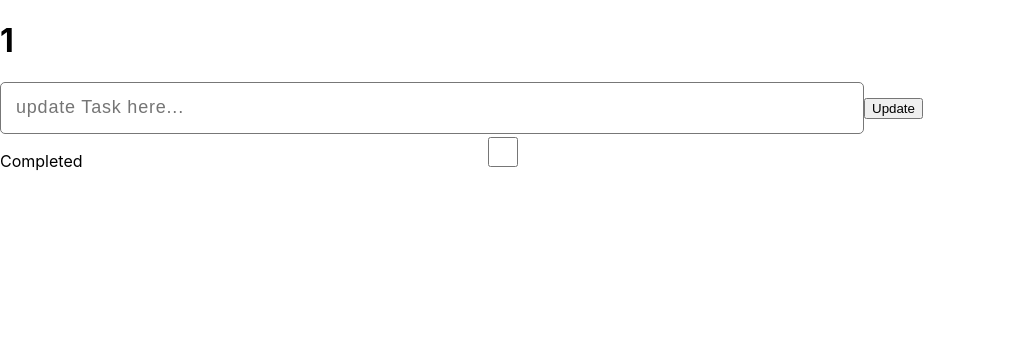
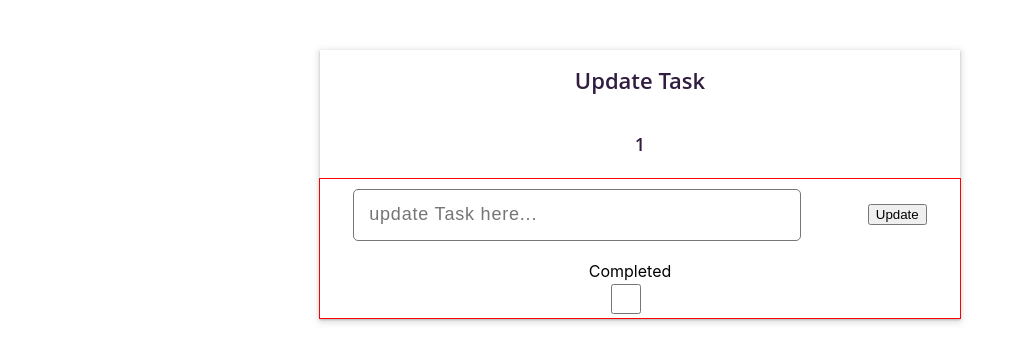
Before and after one commit to raushanapp/node-express, a React (Create React App) app in the folder Task-Manager/client/: page /edit-task/1 in a window 1280 px wide. Shown: the top 362 px of the page, without its empty margins (0-1026 px from the left). Built offline with nearby package versions, Linux system fonts and the light colour scheme; no server answers.

Commit message:
css styles edit components

```diff
--- a/Task-Manager/client/src/Pages/EditTask.jsx
+++ b/Task-Manager/client/src/Pages/EditTask.jsx
@@ -22,13 +22,16 @@ function EditTask() {
     setUpdateTask(task?.task?.name)
     setIsChecked(task?.task?.completed)
   },[dispatch, id, task])
-  console.log(id, isChecked,task);
+  // console.log(id, isChecked,task);
   return (
     <form className={styles.formContainer} onSubmit={handleUpdateTask}>
+      <div className={styles.headingBox}>
+        <h1 className={styles.heading}>Update Task</h1>
+      </div>
       <div className={styles.headingId}>
         <h1 className={styles.idText}>{id}</h1>
       </div>
-      <div>
+      <div className={styles.editableBox}>
         <div className={styles.updateInput}>
           <input
             type="text"
--- a/Task-Manager/client/src/Styles/pages/editTask.module.css
+++ b/Task-Manager/client/src/Styles/pages/editTask.module.css
@@ -0,0 +1,60 @@
+.formContainer {
+    display: flex;
+    width: 50%;
+    /* height: 400px; */
+    flex-direction: column;
+    align-items: center;
+    justify-content: space-between;
+    gap: 10px;
+    margin: auto;
+    margin-top: 50px;
+    box-shadow: rgba(60, 64, 67, 0.3) 0px 1px 2px 0px, rgba(60, 64, 67, 0.15) 0px 2px 6px 2px;
+}
+
+.headingBox {
+    display: flex;
+    width: 100%;
+    align-items: center;
+    justify-content: center;
+}
+
+.heading {
+    text-align: center;
+    font-size: 22px;
+    font-weight: 600;
+    color: #311D3F;
+    font-family: 'Open Sans', sans-serif;
+}
+
+.headingId {
+    display: flex;
+    width: 100%;
+    align-items: center;
+    justify-content: center;
+}
+
+.idText {
+    text-align: center;
+    font-size: 18px;
+    font-weight: 600;
+    color: #311D3F;
+    font-family: 'Open Sans', sans-serif;
+}
+
+.editableBox {
+    display: flex;
+    flex-direction: column;
+    width: 100%;
+    align-items: center;
+    justify-content: space-around;
+    gap: 10px;
+    border: 1px solid red;
+}
+
+.updateInput {
+    display: flex;
+    width: 100%;
+    align-items: center;
+    justify-content: space-around;
+    padding: 10px 15px;
+}
--- a/Task-Manager/client/src/Styles/pages/home.module.css
+++ b/Task-Manager/client/src/Styles/pages/home.module.css
@@ -19,7 +19,7 @@
     box-shadow: rgba(60, 64, 67, 0.3) 0px 1px 2px 0px, rgba(60, 64, 67, 0.15) 0px 2px 6px 2px;
 }
 
-.heading>h1 {
+.heading > h1 {
     width: 100%;
     text-align: center;
     font-size: 25px;
```
